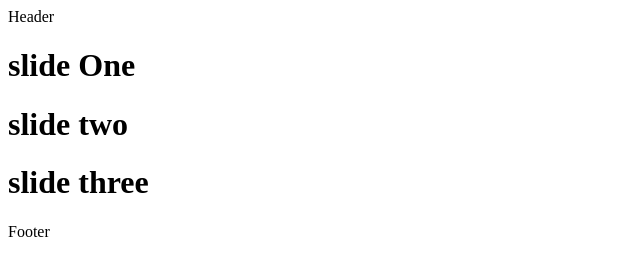
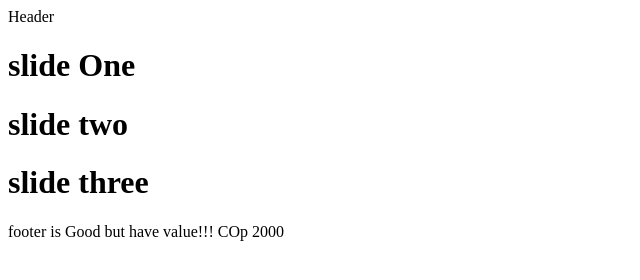
Before and after one commit to ACAB1312z/git-projects, a plain HTML site: page index.html in a window 1280 px wide. Shown: the whole page, without its empty margins (0-640 px from the left). Drawn offline with Linux system fonts and the light colour scheme.

Commit message:
Footer Updated

```diff
--- a/index.html
+++ b/index.html
@@ -15,7 +15,7 @@
         <h1>slide three</h1>
     </div>
     <footer>
-        Footer
-        </footer>
+        footer is Good but have value!!! COp 2000
+    </footer>
 </body>
 </html>
```
